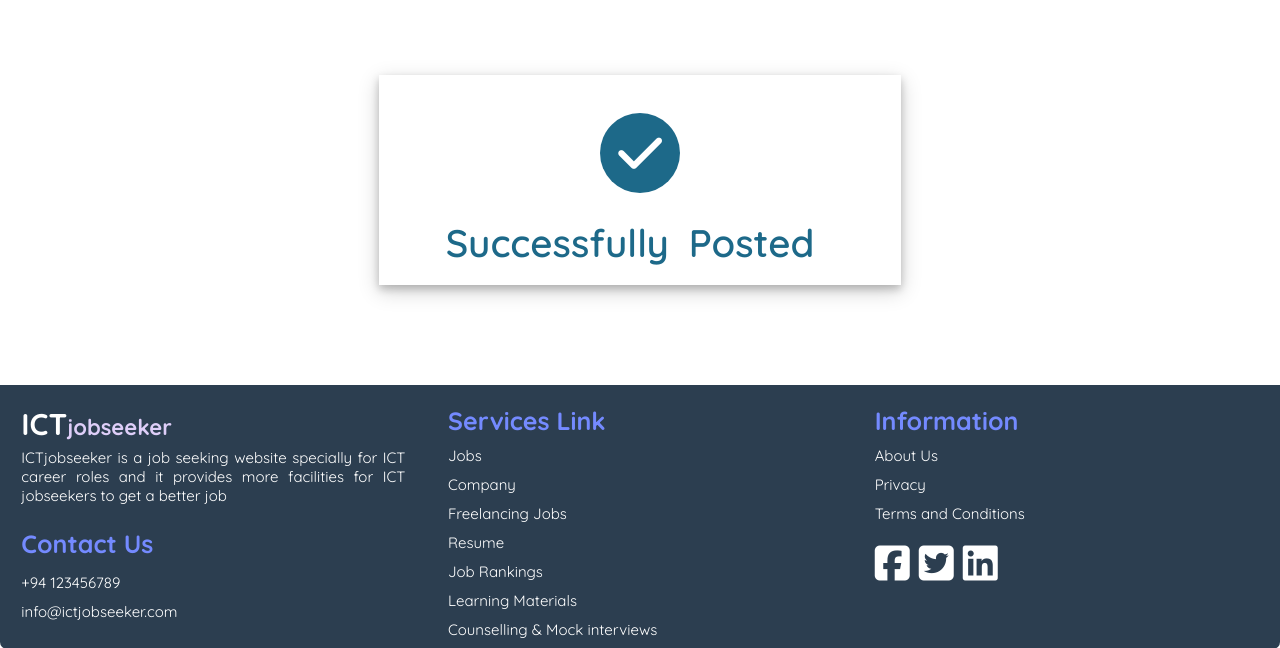
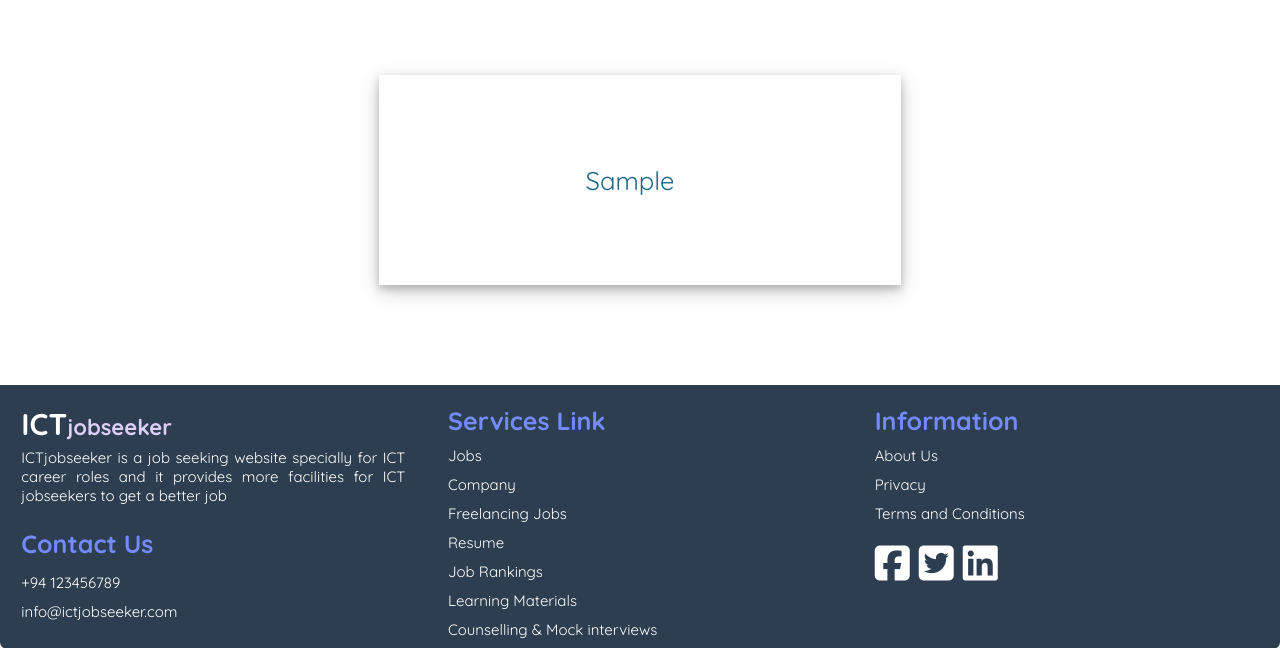
Before and after one commit to SafrullahMohomed/ict_jobseeker_44, a PHP site: the page made by views/Success_post.php in a window 1280 px wide. Shown: the part 125-773 px from the top of the page. Run offline with PHP 8.4, Linux system fonts and the light colour scheme; the template is opened without the code that fills it: most values are stand-ins (such as "Sample title", 1, 10 or a date in 2020); some libraries are stand-ins or nearby versions.

Commit message:
edit reg success msg

```diff
--- a/libs/View.php
+++ b/libs/View.php
@@ -12,6 +12,8 @@ public function render2($viewName, $data = []) {
         require 'views/'.$viewName. '.php';
 }
 
+
+
 public function show_contract($viewName){
     require 'views/JS/'.$viewName. '.js';
 }
--- a/models/Registration_Model.php
+++ b/models/Registration_Model.php
@@ -47,7 +47,7 @@ class Registration_Model extends Model{
             $message .= '<p><a href="'.URL.'Registration/activation'. '/'.$email.'/'. $emailToken. '">CLICK TO ACTIVATE YOUR ACCOUNT</a>';
             $message .= "</body></html>";
 
-                    //$mail->isSendMail();
+
                 /* Set the mail sender. */
                 $mail->setFrom('secondyeargroupproject44@gmail.com', 'ICT Jobseeker');
 
@@ -100,7 +100,7 @@ class Registration_Model extends Model{
                   }
                 else {
                     if($emailToken==$result->Email_varify_token){
-                        echo "verifyemail_update";
+
                         $query = "UPDATE user SET Email_varify=1, Email_varify_token=-1 WHERE email='$email'";
                         $this->db->runQuery($query);
                         $msg = "Your account has been activated.";
--- a/views/CSS/Success_post.css
+++ b/views/CSS/Success_post.css
@@ -41,8 +41,9 @@ i{
 }
 .text1 ,.text2{
 
-    font-size: 3vw;
-    font-weight: 600;
+    font-size: 2vw;
+    font-weight: 400;
     color: #1D6989;
     margin-right: 20px;
+    text-align: justify;
 }
--- a/views/Success_post.php
+++ b/views/Success_post.php
@@ -17,21 +17,21 @@
         <?php include 'Header.php'?>
 </div>
     <div class="main_container">
-        <div class="circle">
+        <!-- <div class="circle">
 
             <i class="fas fa-check"></i>
 
 
-        </div>
+        </div> -->
         <div class="text">
             <div class="text1">
-                Successfully
+               <?php echo "$info_msg "?>
 
             </div>
 
-           <div class="text2" id="change">
-               Posted
-           </div>
+           <!-- <div class="text2" id="change">
+
+           </div> -->
         </div>
     </div>
     <?php include 'Footer.php'?>
```
Also changed, not shown: controllers/Registration.php (+5 -3 lines).
